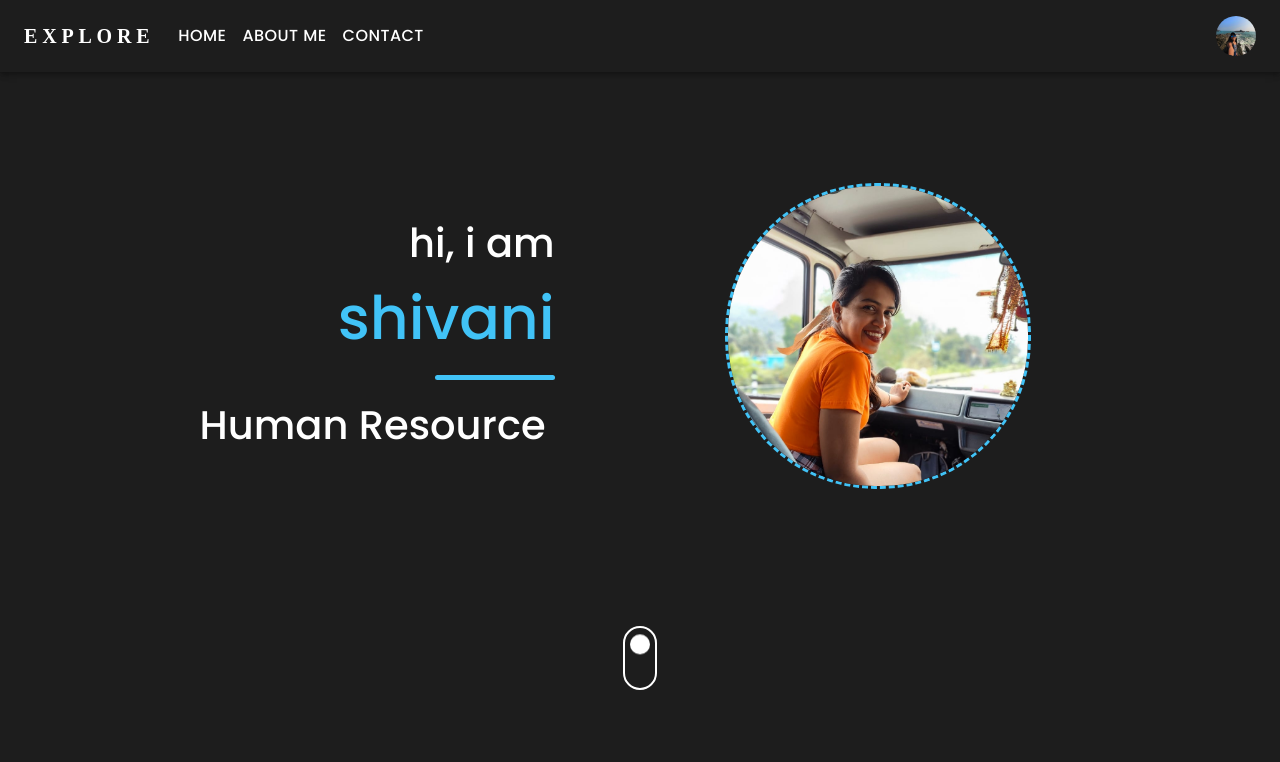
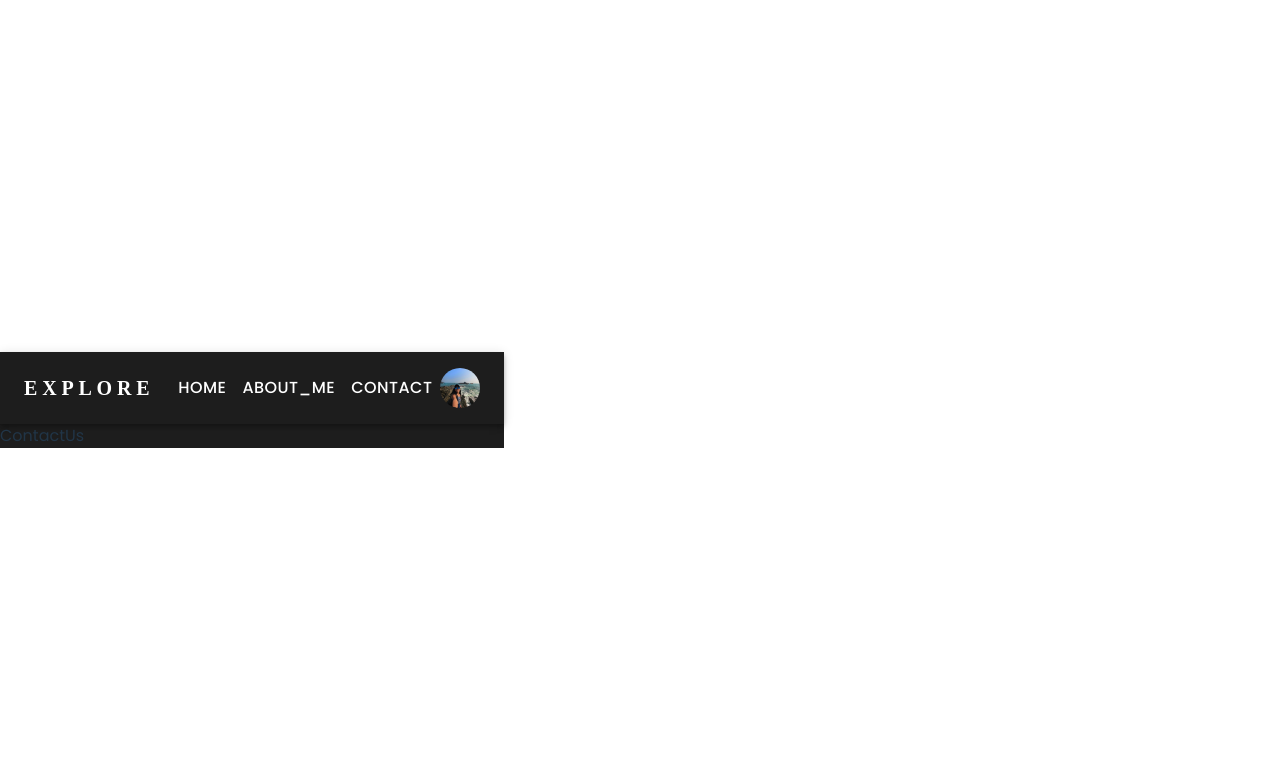
Before and after one commit to Sahil26299/Portfolio-Shivani, a React (Vite) app: page /contact in a window 1280 px wide. Shown: the top 762 px of the page. Built offline with nearby package versions, Linux system fonts and the light colour scheme.

Commit message:
React router dom installed, navigation applied.

```diff
--- a/index.html
+++ b/index.html
@@ -9,6 +9,11 @@
     rel="stylesheet">
   <!-- MUI Icons -->
   <link rel="stylesheet" href="https://fonts.googleapis.com/icon?family=Material+Icons" />
+
+  <!-- <link
+    rel="stylesheet"
+    href="https://cdnjs.cloudflare.com/ajax/libs/animate.css/4.1.1/animate.min.css"
+  /> -->
   <title>Shivani | Portfolio</title>
 </head>
 <style>
--- a/package.json
+++ b/package.json
@@ -15,9 +15,11 @@
     "@mui/icons-material": "^5.11.16",
     "@mui/material": "^5.12.2",
     "@mui/styled-engine-sc": "^5.12.0",
+    "animate.css": "^4.1.1",
     "react": "^18.2.0",
     "react-dom": "^18.2.0",
     "react-parallax-tilt": "^1.7.134",
+    "react-router-dom": "^6.11.1",
     "react-simple-typewriter": "^5.0.1",
     "sass": "^1.62.1",
     "scss": "^0.2.4",
--- a/src/App.tsx
+++ b/src/App.tsx
@@ -2,12 +2,15 @@ import { useContext } from 'react'
 import './App.scss'
 import Home from './Screens/Home/Home'
 import { ColorSchema } from './Utils/GlobalState'
-
+import { BrowserRouter } from "react-router-dom";
+import TopNavBar from './Components/TopNavBar/NavBar';
 function App() {
   const Colors = useContext(ColorSchema);
   return (
     <div style={{backgroundColor:Colors.newVar.BGColor}} >
-      <Home />
+      <BrowserRouter>
+        <TopNavBar />
+      </BrowserRouter>
     </div>
   )
 }
--- a/src/Components/TopNavBar/NavBar.tsx
+++ b/src/Components/TopNavBar/NavBar.tsx
@@ -15,8 +15,23 @@ import MenuItem from '@mui/material/MenuItem';
 import AdbIcon from '@mui/icons-material/Adb';
 import { ColorSchema } from '../../Utils/GlobalState';
 import './TopNavBarStyles.scss'
+import { Link, Route, Routes } from 'react-router-dom';
+import About from '../../Screens/About/About';
+import ContactUs from '../../Screens/Contact/ContactUs';
+import Home from '../../Screens/Home/Home';
 
-const pages = ['Home', 'About Me', 'Contact'];
+type Pagetype = {
+  Home: string,
+  About_Me: string,
+  Contact: string,
+  [key: string]: string,
+}
+
+const pages : Pagetype = {
+  Home: '/',
+  About_Me: '/profile',
+  Contact: '/contact'
+}
 const settings = ['Profile', 'Account', 'Dashboard', 'Logout'];
 
 function TopNavBar() {
@@ -31,15 +46,20 @@ function TopNavBar() {
     setAnchorElUser(event.currentTarget);
   };
 
-  // const handleCloseNavMenu = () => {
-  //   setAnchorElNav(null);
-  // };
+  const TabChange = (pageName : string) => {
+
+  }
+
+  const handleCloseNavMenu = () => {
+    setAnchorElNav(null);
+  };
 
   // const handleCloseUserMenu = () => {
   //   setAnchorElUser(null);
   // };
 
   return (
+    <>
       <AppBar position="static" style={{ backgroundColor: 'transparent' }} >
         <Container maxWidth="xl">
           <Toolbar disableGutters>
@@ -86,13 +106,13 @@ function TopNavBar() {
                   horizontal: 'left',
                 }}
                 open={Boolean(anchorElNav)}
-              // onClose={handleCloseNavMenu}
+                onClose={handleCloseNavMenu}
                 sx={{
                   display: { xs: 'block', md: 'none' },
                 }}
               >
-              {pages.map((page) => (
-                <MenuItem key={page} >
+                {Object.keys(pages).map((page) => (
+                  <MenuItem component={Link} to={pages[page]} key={page} onClick={handleCloseNavMenu} >
                     <Typography className='TabsName' textAlign="center">{page}</Typography>
                   </MenuItem>
                 ))}
@@ -118,11 +138,13 @@ function TopNavBar() {
               LOGO
             </Typography>
             <Box sx={{ flexGrow: 1, display: { xs: 'none', md: 'flex' } }}>
-            {pages.map((page) => (
+              {Object.keys(pages).map((page) => (
                 <Button
                   key={page}
+                  component={Link}
+                  to={pages[page]}
                   className='NavigationButtons'
-                // onClick={handleCloseNavMenu}
+                  onClick={()=>TabChange(page)}
                   sx={{ my: 2, color: 'white', display: 'block' }}
                 >
                   {page}
@@ -140,6 +162,12 @@ function TopNavBar() {
           </Toolbar>
         </Container>
       </AppBar>
+      <Routes>
+            <Route path='/' element={<Home />} />
+            <Route path="profile" element={<About />} />
+            <Route path="contact" element={<ContactUs />} />
+        </Routes>
+    </>
   );
 }
 export default TopNavBar;
--- /dev/null
+++ b/src/Screens/About/About.tsx
@@ -0,0 +1,7 @@
+import React from 'react'
+
+export default function About() {
+  return (
+    <div>About</div>
+  )
+}
--- /dev/null
+++ b/src/Screens/Contact/ContactUs.tsx
@@ -0,0 +1,7 @@
+import React from 'react'
+
+export default function ContactUs() {
+  return (
+    <div>ContactUs</div>
+  )
+}
--- a/src/Screens/Home/Home.scss
+++ b/src/Screens/Home/Home.scss
@@ -16,7 +16,9 @@
     justify-content: space-evenly;
     padding: 5% 0px;
     height: 50vh;
-
+    transform: translateY(50px);
+    opacity: 0;
+    transition: opacity 0.5s ease-in-out, transform 0.5s ease-in-out;
     .Intro {
         display: flex;
         flex-direction: column;
@@ -30,10 +32,15 @@
         }
 
         >span {
-            font-size: 60px;
+            font-size: 40px;
             font-weight: 500;
-            color: $theme-color;
             text-align: right;
+            >span{
+                font-size: 60px;
+                font-weight: 500;
+                color: $theme-color;
+                text-align: right;
+            }
         }
 
         >hr {
@@ -87,12 +94,16 @@
         .ProfilePicture {
             height: 300px;
             width: 300px;
-            object-fit: contain;
+            object-fit: cover;
             border-radius: 150px;
             overflow: hidden;
             border: 3px dashed $theme-color;
         }
     }
+}
+.FadeYIn{
+    transform: translateY(0px);
+    opacity: 1;
 }
 
 .ScrollDownButtonContainer {
--- a/src/Screens/Home/Home.tsx
+++ b/src/Screens/Home/Home.tsx
@@ -10,21 +10,23 @@ const Home: React.FC = () => {
   const Colors = useContext(ColorSchema);
   const [isProfileVisible, setisProfileVisible] = useState(false)
   const [text] = useTypewriter({
-    words: ['Traveller', 'Human Resource', 'Explorer', 'Trekker'],
+    words: ['Trekker | Traveller | Explorer', 'Human Resource'],
     loop: 0,
     typeSpeed: 100,
-    deleteSpeed: 50,
+    deleteSpeed: 35,
     delaySpeed: 2000
   });
   const ProfileRef = useRef<HTMLDivElement>(null);
   const CarousalRef = useRef<HTMLDivElement>(null);
   useEffect(() => {
     console.log(window.scrollY,'123')
-    let CarousalObserver = new IntersectionObserver((entries) => {
-      setisProfileVisible(entries[0].isIntersecting)
+    let ProfileObserver = new IntersectionObserver((entries) => {
+      setTimeout(() => {
+        setisProfileVisible(entries[0].isIntersecting)
+      }, 25);
     })
     if (ProfileRef.current) {
-      CarousalObserver.observe(ProfileRef.current)
+      ProfileObserver.observe(ProfileRef.current)
     }
   }, [])
   const handleScroll = () => {
@@ -37,11 +39,11 @@ const Home: React.FC = () => {
   }
   return (
     <div className='Wrapper' style={{ backgroundColor: Colors.newVar.BGColor }}>
-      <TopNavBar />
-      <div ref={ProfileRef} className='ProfileWraper' >
-        <div className='Intro' >
-          <span style={{ color: Colors.newVar.TXTColor }} >hi, i am</span>
-          <span  >shivani</span>
+      {/* <TopNavBar /> */}
+      <div ref={ProfileRef} className={`ProfileWraper ${isProfileVisible ? 'FadeYIn' : ''} `} >
+        <div className='Intro ' >
+          <span style={{ color: Colors.newVar.TXTColor }} >hi there,</span>
+          <span style={{ color: Colors.newVar.TXTColor }} >i am <span  >shivani</span></span>
           <hr />
           <p className="typewriter" style={{ color: Colors.newVar.TXTColor }} >{text}<span className='Cursor' style={{ color: Colors.newVar.TXTColor }} >|</span></p>
         </div>
```
Also changed, not shown: src/Screens/About/AboutStyles.scss (added), src/Screens/Contact/ContactUsStyles.scss (added), src/assets/Images/shivaniProfile.jpg (added), 1 other file (tests, documents, lock files or other folders). Lines whose indentation alone changed are shown as unchanged.
